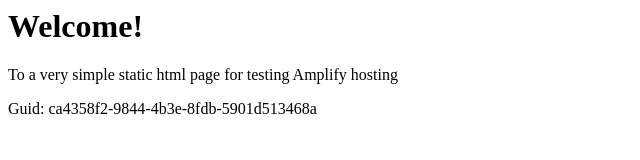
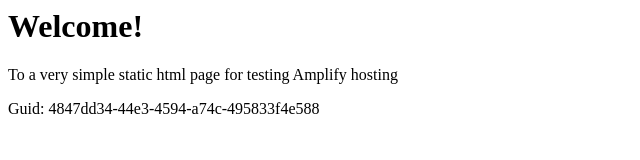
Before and after one commit to aws-aemilia-bah/Github-PR-Commit-Integration-Test-DoNotTouch-GitHubAutoBuildPushCanaryTest-v2-prod-me-south-1, a website: page src/index.html in a window 1280 px wide. Shown: the full height of the page, 0-640 px from the left. Drawn offline with Linux system fonts and the light colour scheme.

Commit message:
commit from integ tests

```diff
--- a/src/index.html
+++ b/src/index.html
@@ -12,6 +12,6 @@
 <body>
     <h1>Welcome!</h1>
     <p>To a very simple static html page for testing Amplify hosting</p>
-    <p>Guid: ca4358f2-9844-4b3e-8fdb-5901d513468a</p></body>
+    <p>Guid: 4847dd34-44e3-4594-a74c-495833f4e588</p></body>
 
 </html>
```
